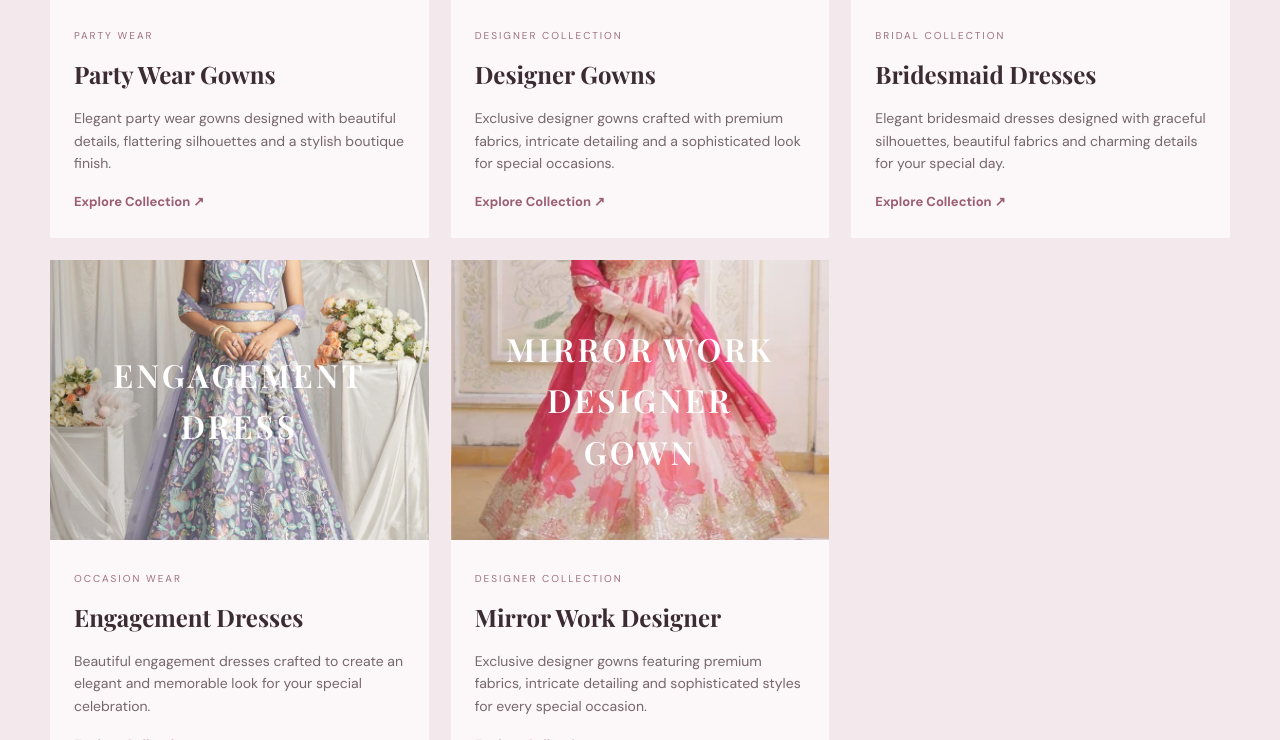
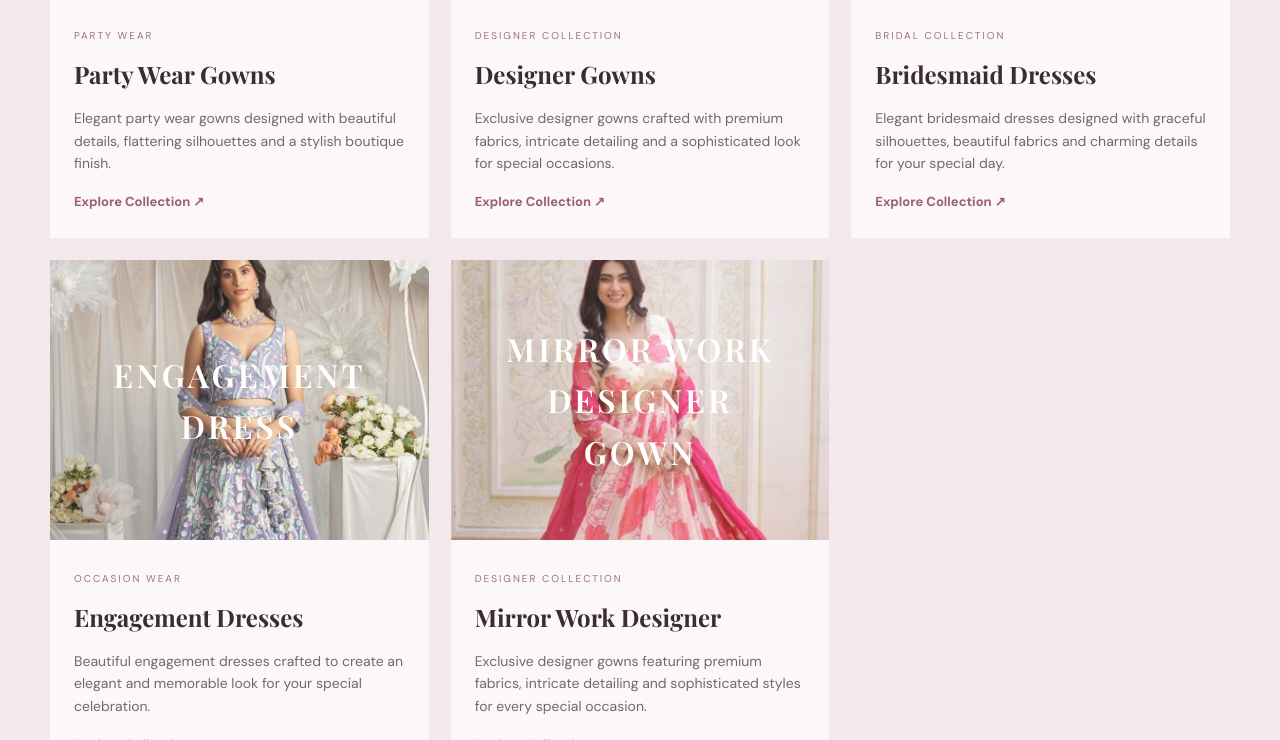
Before and after one commit to madhubalal/Blush-Boutique, a plain HTML site: page index.html in a window 1280 px wide. Shown: the part 2401-3141 px from the top of the page. Drawn offline with nearby package versions, Linux system fonts and the light colour scheme.

Commit message:
Update background positions in style.css
Adjusted background positions for designer, engagement, and mirror images.

```diff
--- a/style.css
+++ b/style.css
@@ -59,10 +59,10 @@ a{text-decoration:none;color:inherit}
 .project-image:after,.portfolio-img:after{content:"";position:absolute;inset:0;background:linear-gradient(120deg,transparent,rgba(255,255,255,.15),transparent)}
 
 .image-party{background-image:url("party-wear.jpg");background-size:cover;background-position:center 10%}
-.image-designer{background-image:url("designer-gown.webp");background-size:cover;background-position:center 70%}
+.image-designer{background-image:url("designer-gown.webp");background-size:cover;background-position:center 10%}
 .image-bridesmaid{background-image:url("bridesmaid-dress.jfif");background-size:cover;background-position:center}
-.image-engagement{background-image:url("engagement-dress.webp");background-size:cover;background-position:center}
-.image-mirror{background-image:url("mirror-work-gown.webp");background-size:cover;background-position:center}
+.image-engagement{background-image:url("engagement-dress.webp");background-size:cover;background-position:center 10%}
+.image-mirror{background-image:url("mirror-work-gown.webp");background-size:cover;background-position:center 10%}
 .project-body{padding:24px}
 .project-body small,.portfolio-item small,.person small{font-size:10px;letter-spacing:2px;color:#9b7280}
 .project-body h3{font-family:"Playfair Display";font-size:24px;margin:8px 0}
```
